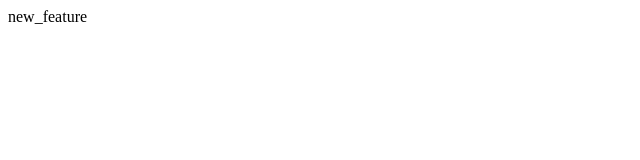
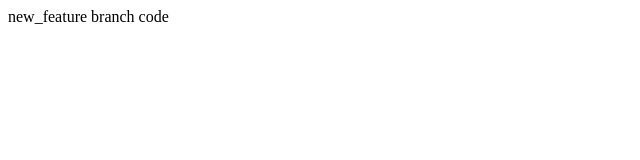
Before and after one commit to prajwal-27/MergeConflict-Test, a plain HTML site: page index.html in a window 1280 px wide. Shown: the whole page, without its empty margins (0-640 px from the left). Drawn offline with Linux system fonts and the light colour scheme.

Commit message:
index.html file again edited from 'new_feature' branch

```diff
--- a/index.html
+++ b/index.html
@@ -2,7 +2,7 @@
     <head>
     </head>
     <body>
-    new_feature
+    new_feature branch code
 
     </body>
 </html>
```
